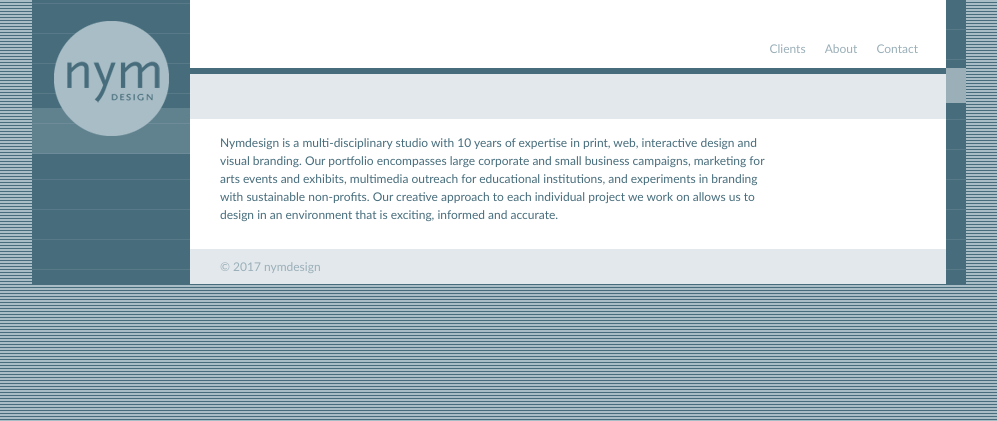
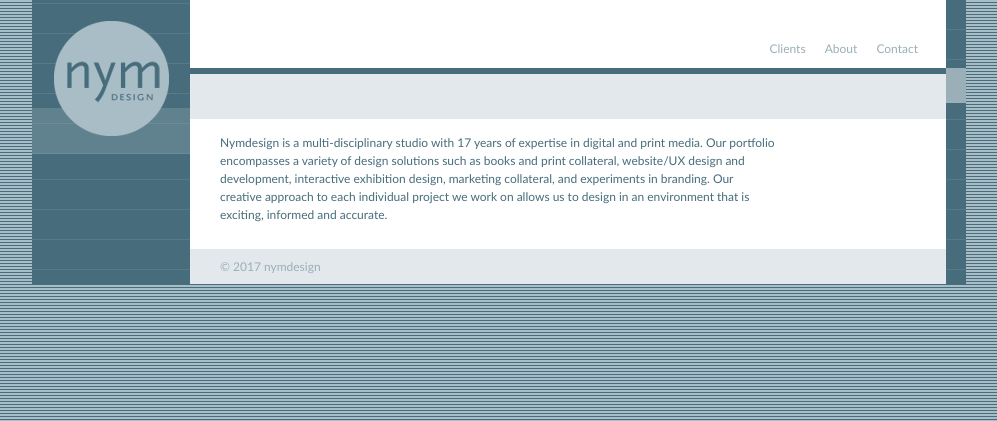
Before and after one commit to raprasad/NYMDesign, a Django app: template nymdesign/templates/portfolio/homepage.html in a window 1280 px wide. Shown: the top 421 px of the page, without its empty margins (137-1134 px from the left). Run offline with Django 3.2, Linux system fonts and the light colour scheme; the template is opened without the code that fills it, so the values that code supplies are empty.

Commit message:
home type

```diff
--- a/nymdesign/templates/portfolio/homepage.html
+++ b/nymdesign/templates/portfolio/homepage.html
@@ -51,7 +51,7 @@ $(document).ready(function(){
 	{% endfor %}
 	<div class="clear"></div>
 </div>
-<div id="homepage_desc" style="background-color:#fff;">Nymdesign is a multi-disciplinary studio with 10 years of expertise in print, web, interactive design and visual branding. Our portfolio encompasses large corporate and small business campaigns, marketing for arts events and exhibits, multimedia outreach for educational institutions, and experiments in branding with sustainable non-profits. Our creative approach to each individual project we work on allows us to design in an environment that is exciting, informed and accurate.</div>
+<div id="homepage_desc" style="background-color:#fff;">Nymdesign is a multi-disciplinary studio with 17 years of expertise in digital and print media. Our portfolio encompasses a variety of design solutions such as books and print collateral, website/UX design and development, interactive exhibition design, marketing collateral, and experiments in branding. Our creative approach to each individual project we work on allows us to design in an environment that is exciting, informed and accurate.</div>
 
 
 {% endblock %}
```
